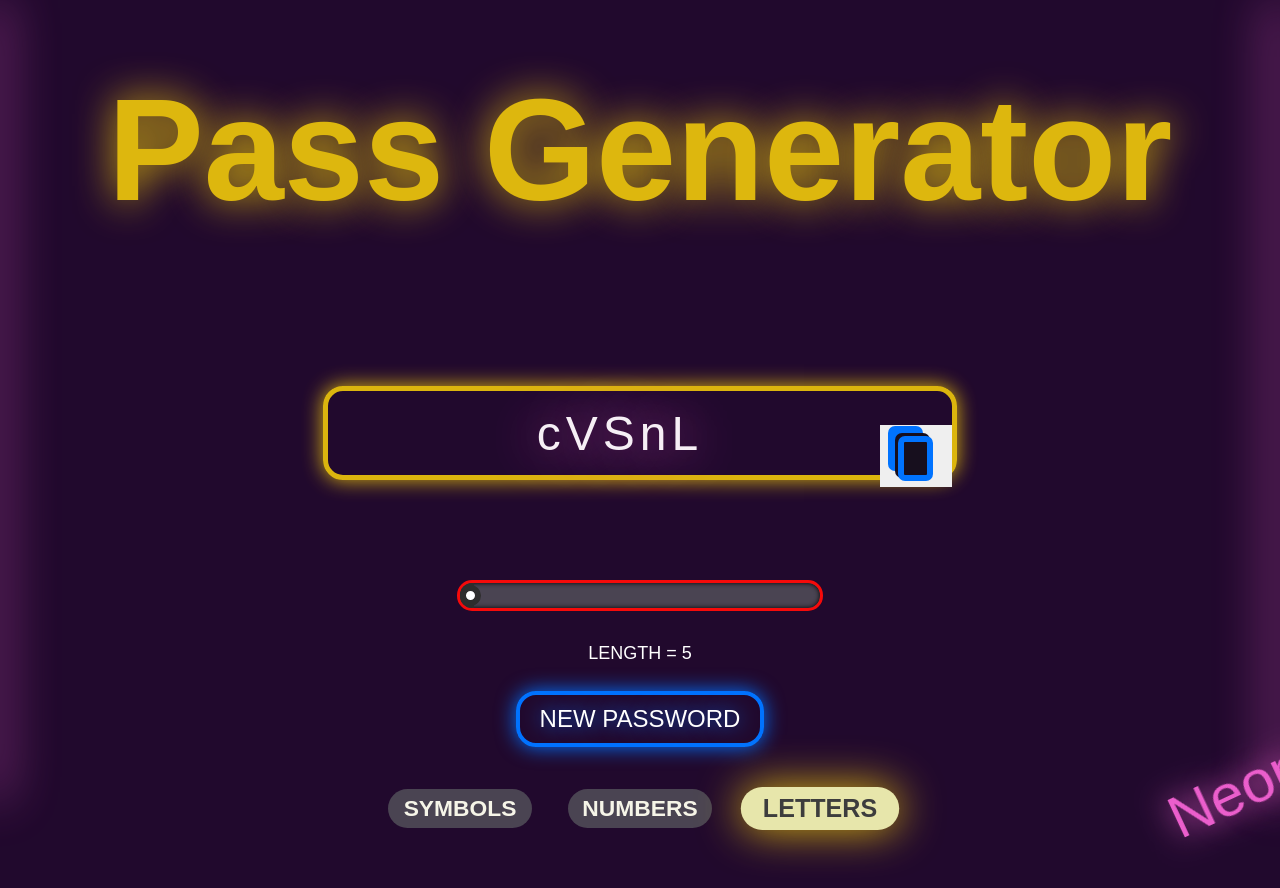
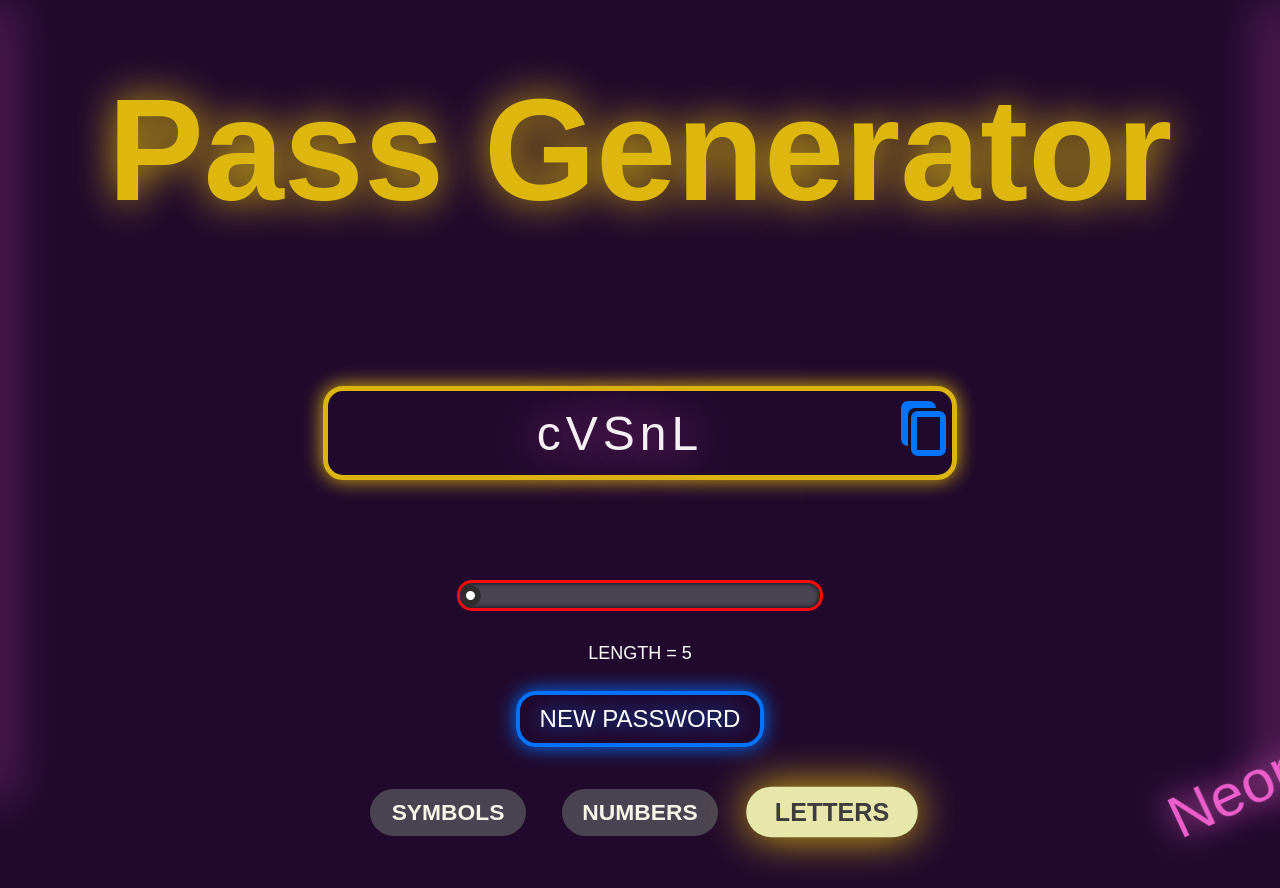
Before and after one commit to DavidTG7/password_generator_react, a React (Create React App) app: page / in a window 1280 px wide. Both pictures are taken after a click on the button "NEW PASSWORD". Shown: the top 888 px of the page. Built offline with nearby package versions, Linux system fonts and the light colour scheme; a web font is replaced by a local one.

Commit message:
Update buttons and some styles

```diff
--- a/src/images/copyStyles.css
+++ b/src/images/copyStyles.css
@@ -1,14 +1,14 @@
 #dtg-copywrapper {
-	position: relative;
-	width: 60px;
-	height: 60px;
+	/* position: relative; */
+	/* width: 50px;
+	height: 60px; */
 	background: transparent;
 }
 
 #dtg-innerbox {
-	position: absolute;
+	/* position: absolute; */
 	box-sizing: border-box;
-	background: #170f1e;
+	background: transparent;
 	color: white;
 	font-size: 10px;
 	width: 35px;
@@ -16,8 +16,8 @@
 	border: solid 6px rgb(0 115 255);
 	box-shadow: -3px -3px rgb(23 15 30), -10px -10px rgb(0 115 255);
 	border-radius: 7px;
-	top: 10px;
-	left: 12px;
+	/* top: 10px;
+	left: 12px; */
 }
 
 #dtg-innerbox:hover {
--- a/src/passButtons/buttonStyles.css
+++ b/src/passButtons/buttonStyles.css
@@ -1,6 +1,6 @@
 #dtg-buttons-pass-wrapper {
 	display: flex;
-	justify-content: space-around;
+	justify-content: space-between;
 	width: 45rem;
 }
 
@@ -9,11 +9,11 @@
 	font-weight: bold;
 	text-align: center;
 	font-size: 1.9rem;
-	width: 12rem;
+	width: 13rem;
 	color: rgb(246 245 232);
 	height: min-content;
 	background: var(--neon-lightoff-color);
-	padding: 0.5rem;
+	padding: .8rem;
 	border-radius: 50px;
 }
 
--- a/src/styles.css
+++ b/src/styles.css
@@ -1,8 +1,3 @@
-/* stylelint-disable property-no-vendor-prefix */
-/* stylelint-disable color-function-notation */
-/* stylelint-disable indentation */
-/* stylelint-disable selector-id-pattern */
-/* stylelint-disable-next-line import-notation */
 @import url('https://fonts.googleapis.com/css2?family=Neonderthaw&display=swap');
 
 #dtg-mainwrapper {
@@ -66,16 +61,18 @@
 #dtg-non-button button {
 	font-size: 3rem;
 	font-weight: bold;
-	border: 4px solid var(--sky-blue);
 	border-radius: 20px;
-	width: 10rem;
+	width: 11rem;
 	box-shadow: 0 0 40px var(--sky-blue);
 	background: var(--sky-blue);
-	margin-top: 15rem;
+	color: white;
+	margin-top: 11rem;
+	padding: 1.2rem;
 }
 
 #dtg-non-button button:hover {
 	box-shadow: 0 0 70px var(--sky-blue);
+	transform: scale(1.05);
 	transition: 0.3s;
 }
 
@@ -107,7 +104,8 @@
 #dtg-copybutton {
 	position: absolute;
 	right: 5px;
-	top: 75px;
+	top: 60px;
+	background: transparent;
 }
 
 #dtg-copied-active {
@@ -275,10 +273,6 @@
 		text-shadow: 0 0 40px var(--yellow-color);
 		color: var(--yellow-color);
 	}
-}
-
-#dtg-title:not(:hover) {
-	transition: 0.6s;
 }
 
 #dtg-neon-text {
```
